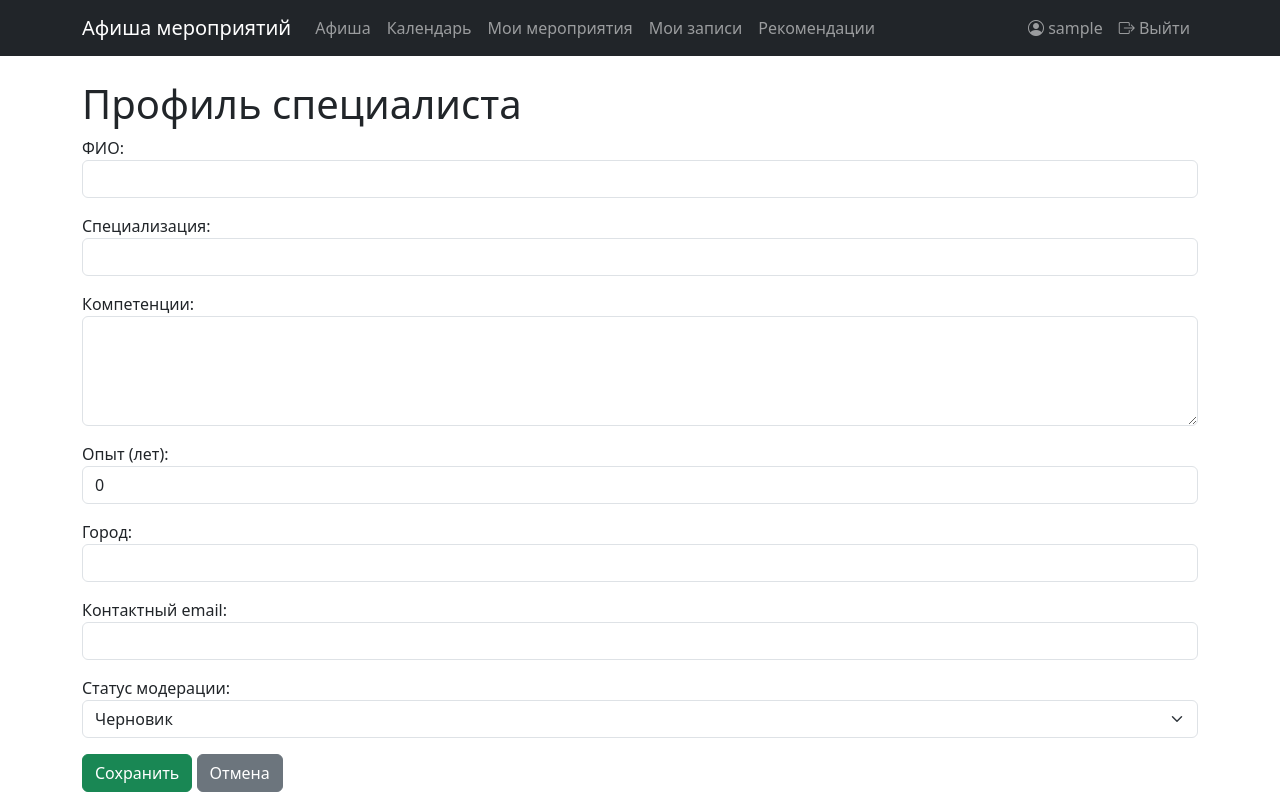
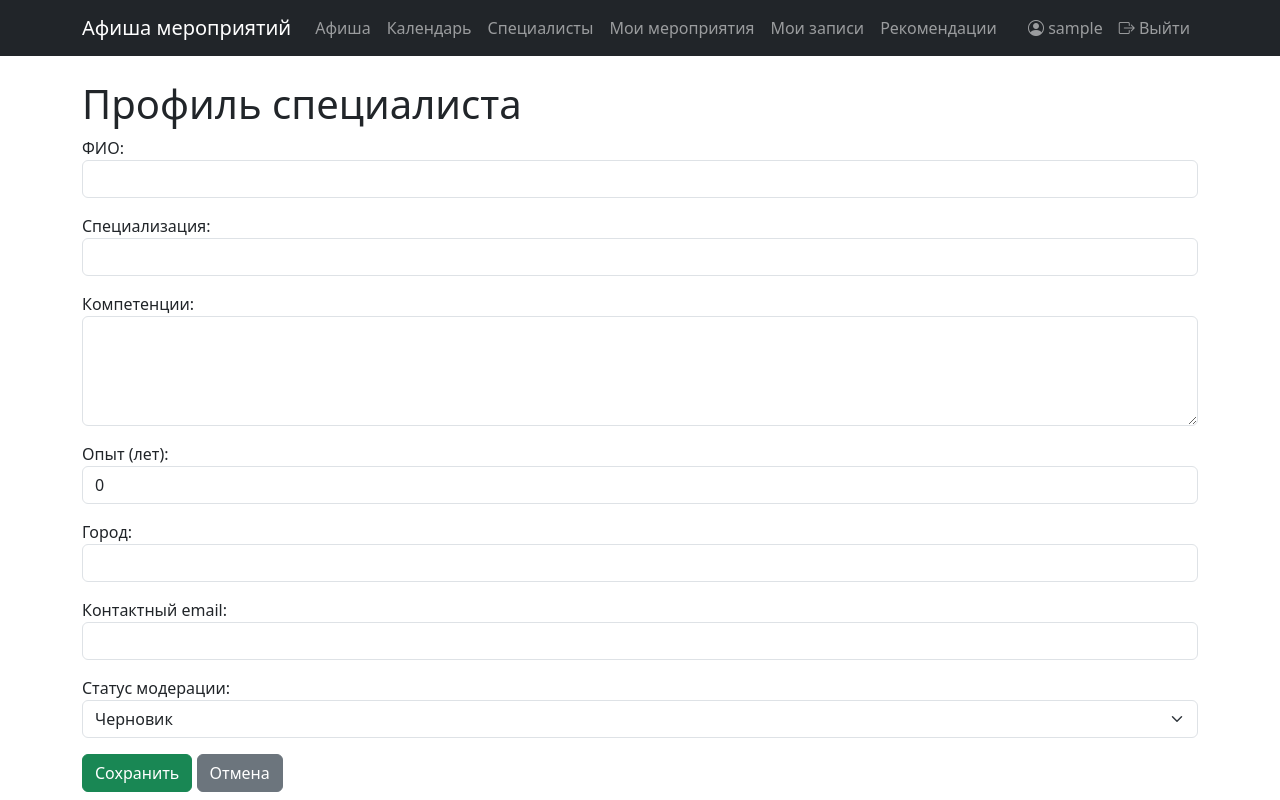
Before and after one commit to katezenina04-afk/diplom_event, a Django app: page /accounts/specialist/edit/ in a window 1280 px wide. Run offline with Django 5.2, Linux system fonts and the light colour scheme; the visitor is signed in with stand-in values (Sample User, id 1).

Commit message:
Шаг 6

```diff
--- a/templates/base.html
+++ b/templates/base.html
@@ -21,6 +21,9 @@
                     </li>
                     <li class="nav-item">
                         <a class="nav-link" href="{% url 'event_calendar' %}">Календарь</a>
+                    </li>
+                    <li class="nav-item">
+                        <a class="nav-link" href="{% url 'specialists_list' %}">Специалисты</a>
                     </li>
                     {% if user.is_authenticated %}
                         <li class="nav-item">
```
